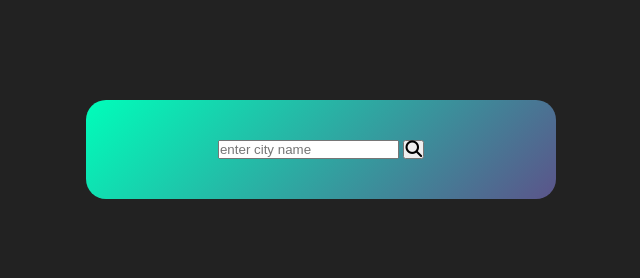
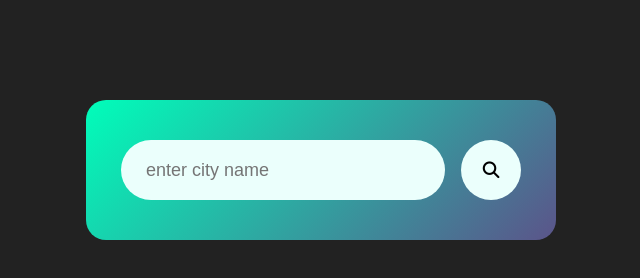
Before and after one commit to ByteGab/Weather-App, a plain HTML site: page index.html in a window 1280 px wide. Shown: the whole page, without its empty margins (319-959 px from the left). Drawn offline with Linux system fonts and the light colour scheme.

Commit message:
Update style.css

```diff
--- a/style.css
+++ b/style.css
@@ -17,3 +17,33 @@ body{
     padding: 40px 35px;
     text-align: center;
 }
+.search{
+    width: 100%;
+    display: flex;
+    align-items: center;
+    justify-content: space-between;
+}
+.search input{
+    border: 0;
+    outline: 0;
+    background: #ebfffc;
+    color: #555;
+    padding: 10px 25px;
+    height: 60px;
+    border-radius: 30px;
+    flex: 1;
+    margin-right: 16px;
+    font-size: 18px;
+}
+.search button{
+    border: 0;
+    outline: 0;
+    background: #ebfffc;
+    border-radius: 50%;
+    width: 60px;
+    height: 60px;
+    cursor: pointer;
+}
+.search button i{
+
+}
```
